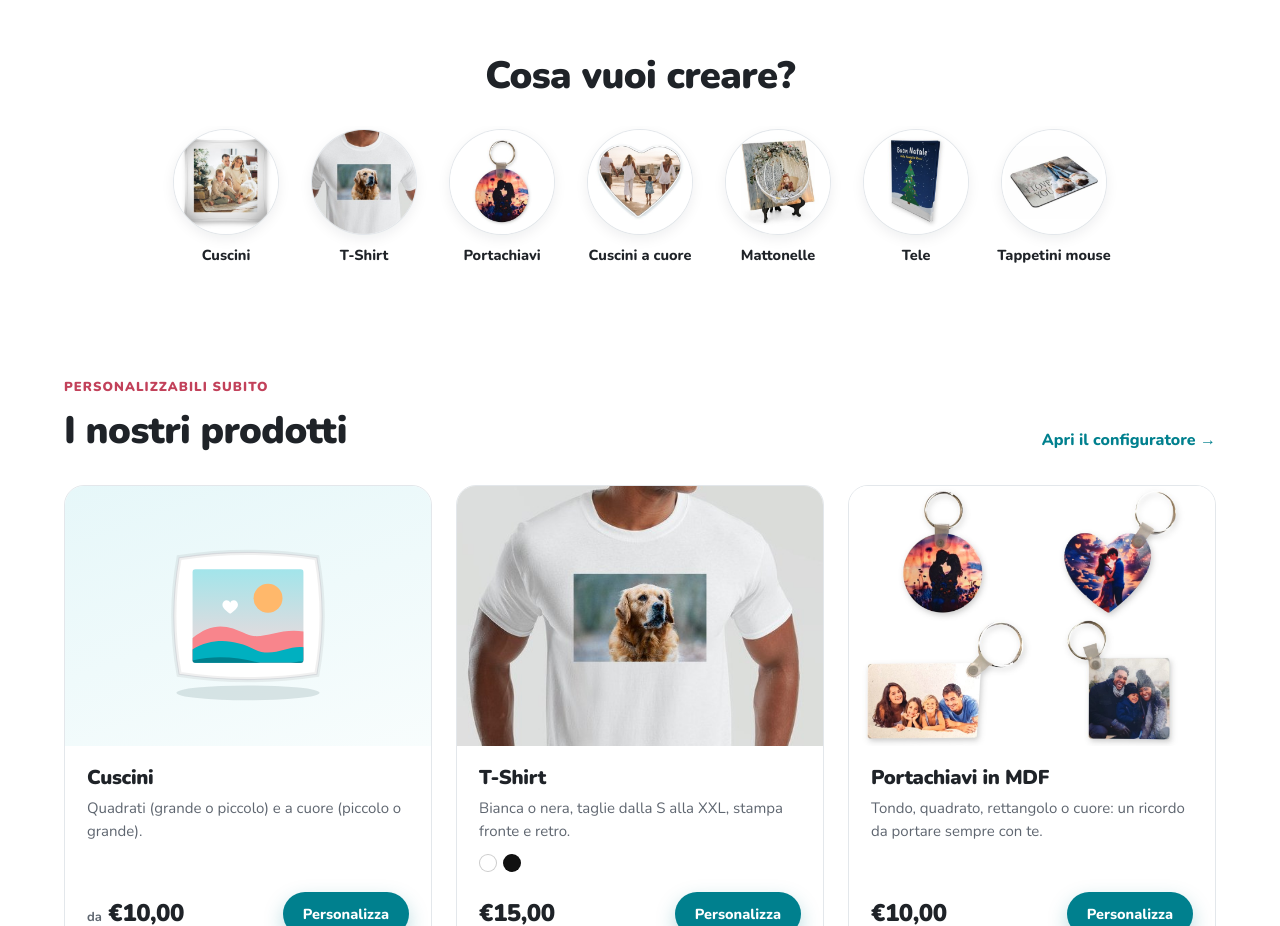
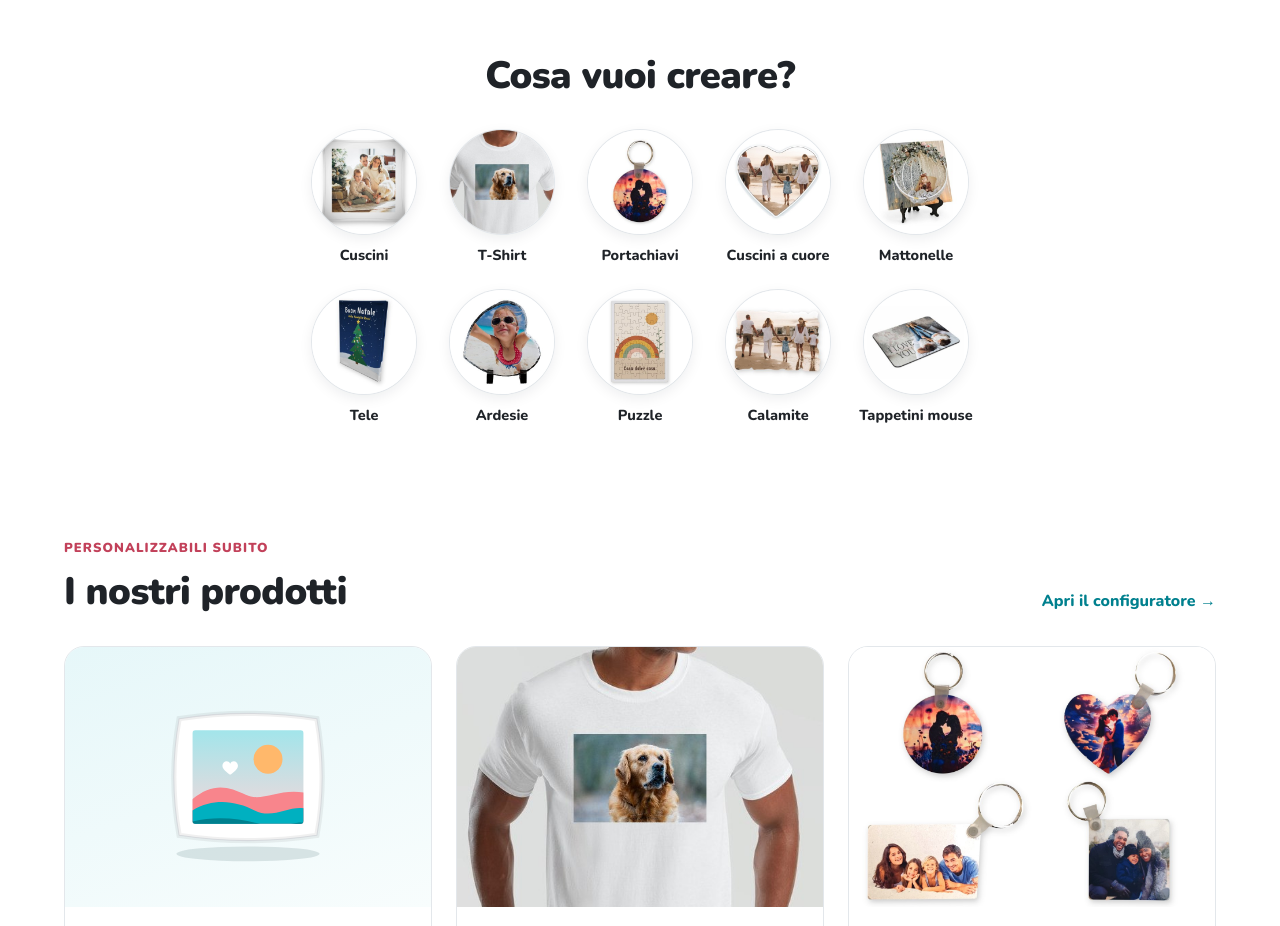
Before and after one commit to ascions94/configuratore-prodotti, a plain HTML site: page index.html in a window 1280 px wide. Shown: the part 840-1766 px from the top of the page. Drawn offline with nearby package versions, Linux system fonts and the light colour scheme.

Commit message:
Home: cerchi anche per ardesie, puzzle e calamite
- Tre nuovi cerchi in "Cosa vuoi creare?" con foto vere: ardesia a
  cuore, puzzle A4, calamita pergamena (aprono slate-15, puzzle-a4 e
  magnet-parchment).
- Su computer e tablet i dieci cerchi stanno su due file da cinque;
  su smartphone la riga scorre e parte da sinistra, così si vede il
  primo cerchio.

Co-Authored-By: Claude Opus 5.5 <noreply@anthropic.com>

```diff
--- a/home.css
+++ b/home.css
@@ -591,6 +591,18 @@ button:focus-visible {
     display: none;
 }
 
+/* Dieci categorie: su computer e tablet due file da cinque */
+@media (min-width: 601px) {
+    .categories {
+        flex-wrap: wrap;
+        row-gap: 24px;
+        max-width: 720px;
+        margin-left: auto;
+        margin-right: auto;
+        overflow: visible;
+    }
+}
+
 .category {
     flex: 0 0 auto;
     display: flex;
@@ -1300,6 +1312,8 @@ button:focus-visible {
         margin: 0 -16px;
         padding-left: 16px;
         padding-right: 16px;
+        /* riga che scorre: parte da sinistra, così si vede il primo cerchio */
+        justify-content: flex-start;
     }
 
     .products-grid,
--- a/index.html
+++ b/index.html
@@ -11,7 +11,7 @@
     <link rel="preconnect" href="https://fonts.gstatic.com" crossorigin>
     <link rel="stylesheet" href="https://fonts.googleapis.com/css2?family=Nunito:wght@400;600;700;800;900&display=swap">
 
-    <link rel="stylesheet" href="home.css?v=d45f01652efd">
+    <link rel="stylesheet" href="home.css?v=07092de4a81e">
 </head>
 
 <body>
@@ -199,6 +199,18 @@
                     <a href="personalizza.html?prodotto=canvas-s" class="category">
                         <span class="category-image"><img src="assets/home/cerchio-tela.jpg" alt="" class="category-photo" width="360" height="360" loading="lazy"></span>
                         Tele
+                    </a>
+                    <a href="personalizza.html?prodotto=slate-15" class="category">
+                        <span class="category-image"><img src="assets/home/cerchio-ardesia.jpg" alt="" class="category-photo" width="360" height="360" loading="lazy"></span>
+                        Ardesie
+                    </a>
+                    <a href="personalizza.html?prodotto=puzzle-a4" class="category">
+                        <span class="category-image"><img src="assets/home/cerchio-puzzle.jpg" alt="" class="category-photo" width="360" height="360" loading="lazy"></span>
+                        Puzzle
+                    </a>
+                    <a href="personalizza.html?prodotto=magnet-parchment" class="category">
+                        <span class="category-image"><img src="assets/home/cerchio-calamita.jpg" alt="" class="category-photo" width="360" height="360" loading="lazy"></span>
+                        Calamite
                     </a>
                     <a href="personalizza.html?prodotto=mousepad" class="category">
                         <span class="category-image"><img src="assets/home/cerchio-tappetino.jpg" alt="" class="category-photo" width="360" height="360" loading="lazy"></span>
```
Also changed, not shown: chi-siamo.html (+1 -1 lines), contatti.html (+1 -1 lines), spedizioni.html (+1 -1 lines), assets/home/cerchio-ardesia.jpg (added), assets/home/cerchio-calamita.jpg (added), assets/home/cerchio-puzzle.jpg (added).
